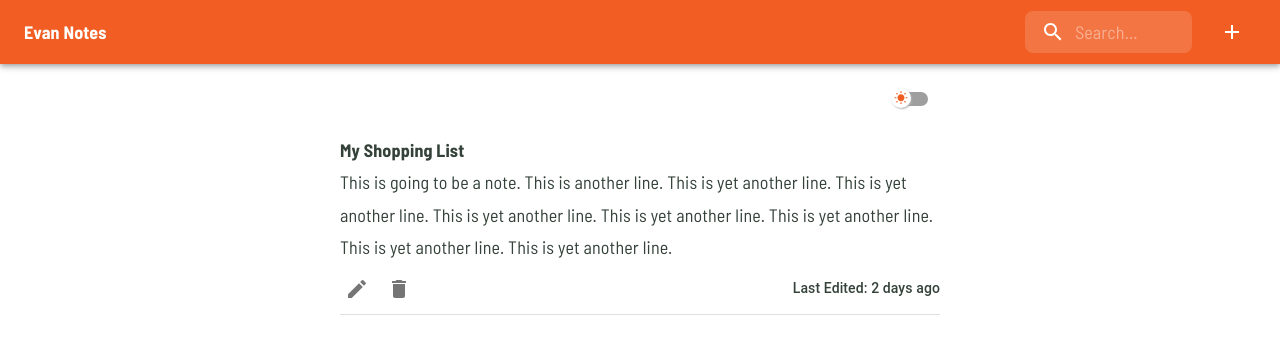
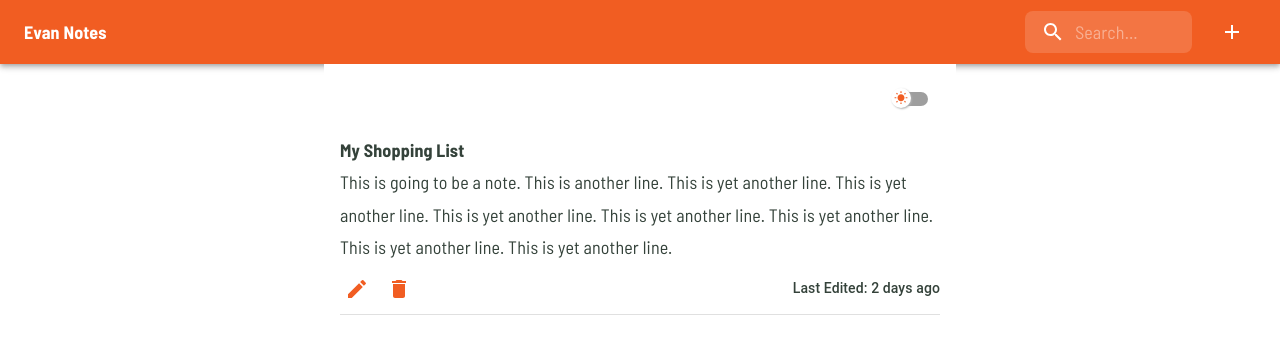
Before and after one commit to ecarlson2020/solace, a Next.js app: page / in a window 1280 px wide. Shown: the top 354 px of the page. Built offline with nearby package versions, Linux system fonts and the light colour scheme.

Commit message:
page now wrapped in home

```diff
--- a/src/components/Home/index.tsx
+++ b/src/components/Home/index.tsx
@@ -6,9 +6,6 @@ import DeleteIcon from "@mui/icons-material/Delete";
 import EditIcon from "@mui/icons-material/Edit";
 import WbSunnyIcon from "@mui/icons-material/WbSunny";
 import DarkModeIcon from "@mui/icons-material/DarkMode";
-// components
-import Page from "../../common/components/Page";
-import CenterBox from "../../common/components/CenterBox";
 // store
 import { RootState, useRootStore } from "../../store";
 
@@ -40,10 +37,8 @@ export default function Home() {
   );
   const iconStyle = { fontSize: "14px", color: "primary.main" };
   const theme = useTheme();
-  console.log(theme);
 
   return (
-    <Page>
     <Box
       sx={{
         minHeight: "calc(100vh - 56px)",
@@ -84,10 +79,10 @@ export default function Home() {
         }}
       >
         <Box>
-            <IconButton size="small" sx={{ mr: 1, my: 1 }}>
+          <IconButton size="small" sx={{ mr: 1, my: 1 }} color="primary">
             <EditIcon />
           </IconButton>
-            <IconButton size="small">
+          <IconButton size="small" color="primary">
             <DeleteIcon />
           </IconButton>
         </Box>
@@ -95,6 +90,5 @@ export default function Home() {
       </div>
       <Divider />
     </Box>
-    </Page>
   );
 }
--- a/src/pages/index.tsx
+++ b/src/pages/index.tsx
@@ -1,5 +1,11 @@
+// components
 import Home from "../components/Home";
+import Page from "../common/components/Page";
 
 export default function HomePage() {
-  return <Home />;
+  return (
+    <Page>
+      <Home />
+    </Page>
+  );
 }
```
Lines whose indentation alone changed are shown as unchanged.
